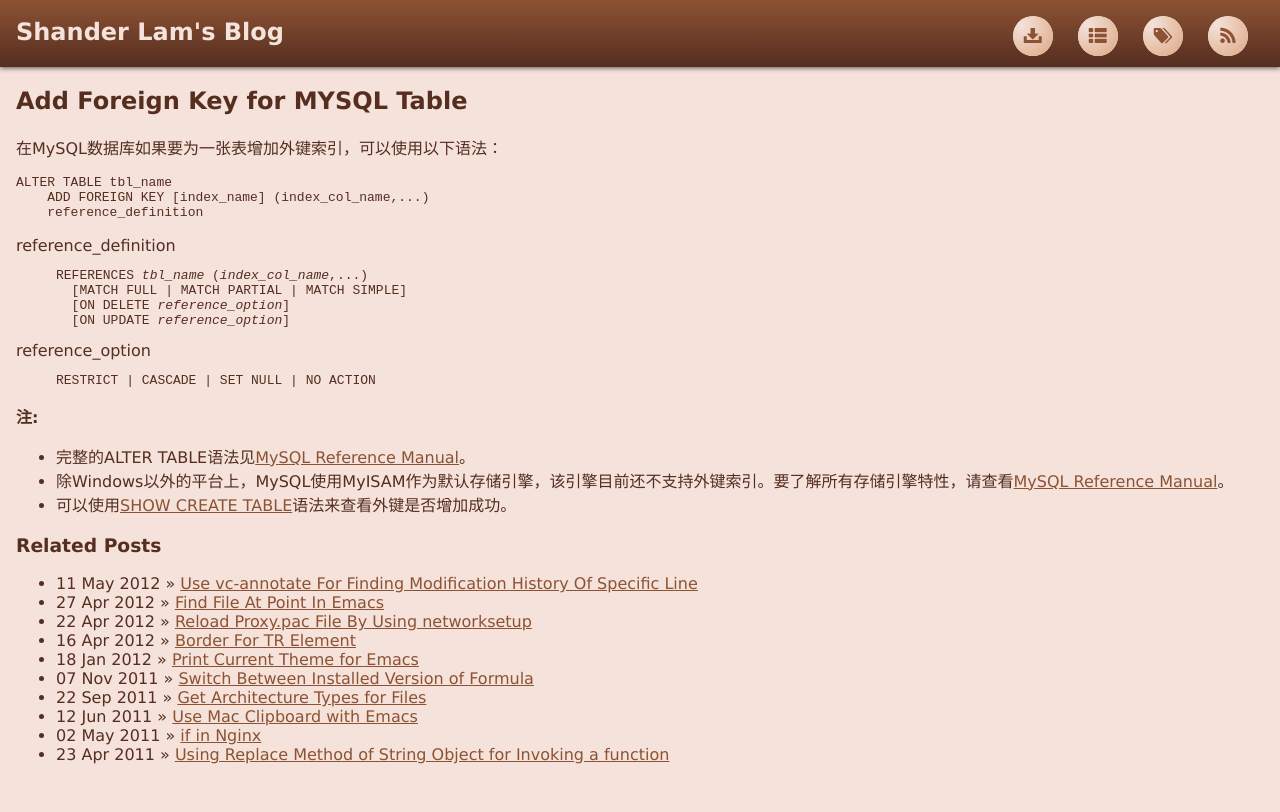
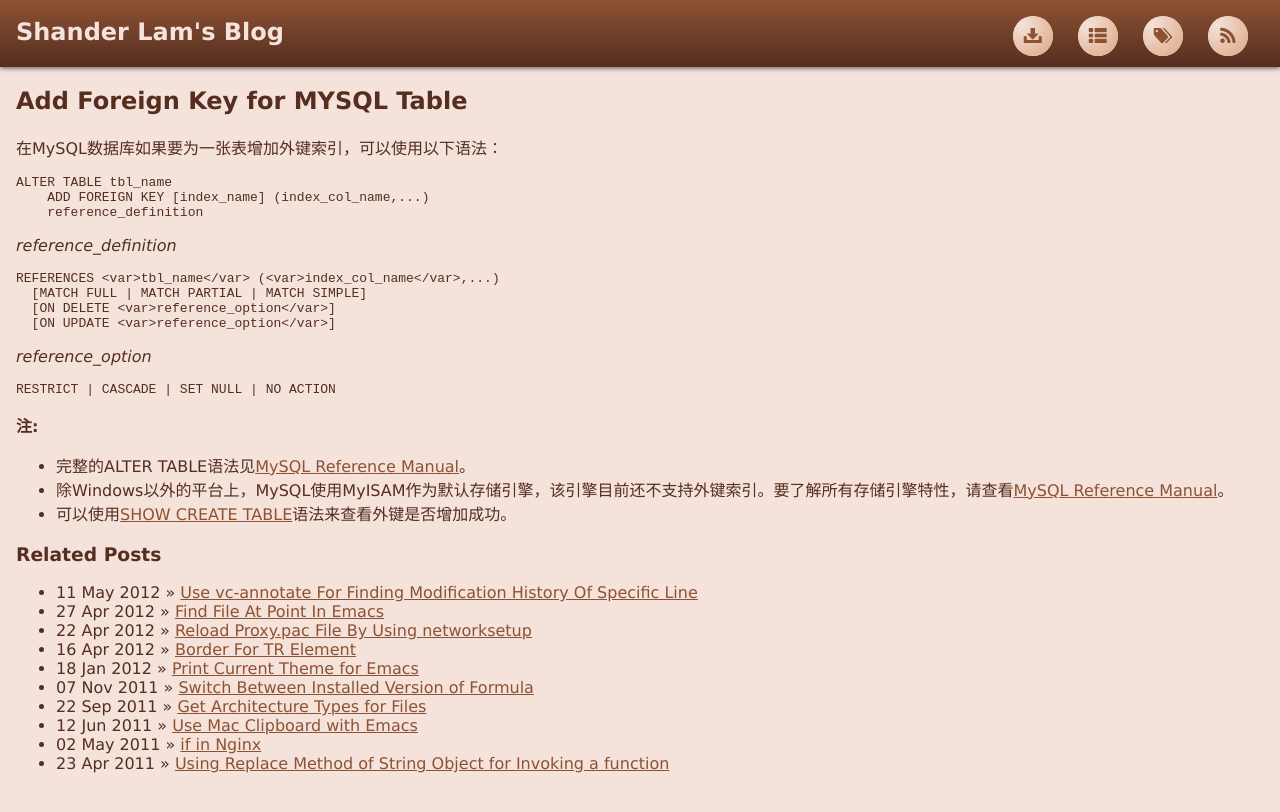
Before and after one commit to shanderlam/shanderlam.github.io, a Jekyll site: the page built from _posts/2010-08-10-add-foreign-key-for-mysql-table.markdown, in a window 1280 px wide. Shown: the top 812 px of the page. Built offline with Jekyll 4.4.1, drawn with Linux system fonts in a browser that asks for light colours.

Commit message:
Delete trailing white spaces and rewrite post.

```diff
--- a/_posts/2010-08-10-add-foreign-key-for-mysql-table.markdown
+++ b/_posts/2010-08-10-add-foreign-key-for-mysql-table.markdown
@@ -12,23 +12,16 @@ date: 2010-08-10 20:15:53.000000000 +08:00
         ADD FOREIGN KEY [index_name] (index_col_name,...)
         reference_definition
 
-<dl>
-<dt>reference_definition</dt>
-<dd>
-<pre>
-REFERENCES <var>tbl_name</var> (<var>index_col_name</var>,...)
-  [MATCH FULL | MATCH PARTIAL | MATCH SIMPLE]
-  [ON DELETE <var>reference_option</var>]
-  [ON UPDATE <var>reference_option</var>]
-</pre>
-</dd>
-<dt>reference_option</dt>
-<dd>
-<pre>
-RESTRICT | CASCADE | SET NULL | NO ACTION
-</pre>
-</dd>
-</dl>
+*reference_definition*
+
+    REFERENCES <var>tbl_name</var> (<var>index_col_name</var>,...)
+      [MATCH FULL | MATCH PARTIAL | MATCH SIMPLE]
+      [ON DELETE <var>reference_option</var>]
+      [ON UPDATE <var>reference_option</var>]
+
+*reference_option*
+
+    RESTRICT | CASCADE | SET NULL | NO ACTION
 
 **注:**
 
```
